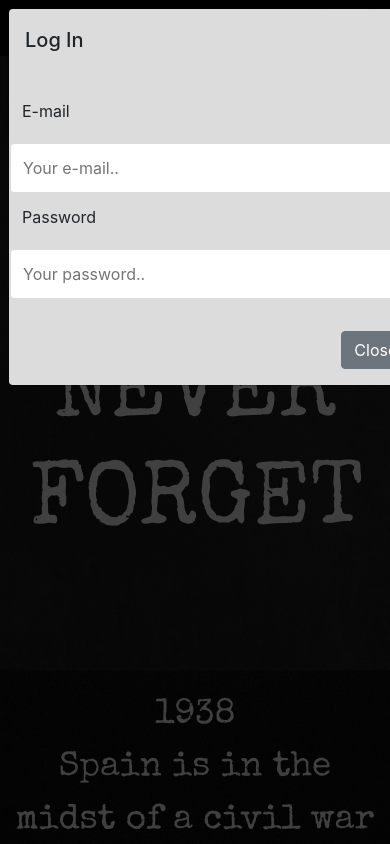
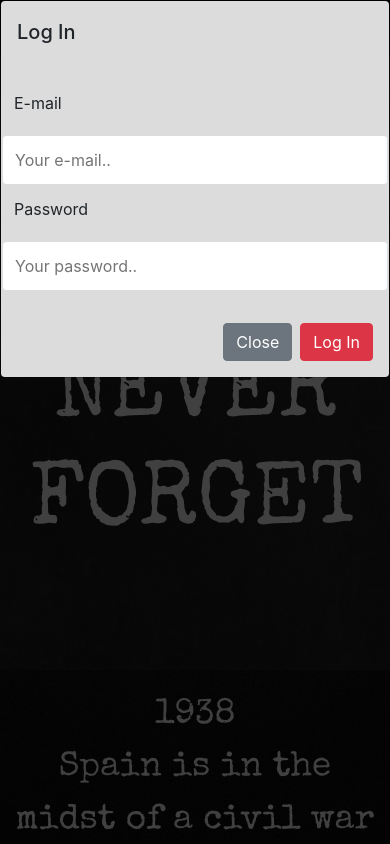
Before and after one commit to EstherGaldeano/Never_Forget, a PHP site: page /views/index.php in a window 390 px wide, after a click on "LOG IN". Run offline with PHP 8.4, Linux system fonts and the light colour scheme; some libraries are stand-ins or nearby versions.

Commit message:
modals login y registro responsive

```diff
--- a/Styles/Tindex.css
+++ b/Styles/Tindex.css
@@ -183,3 +183,30 @@ video.container-fluid{
 
   }
 }
+
+
+
+/* HACER MODALS LOGIN Y REGISTER RESPONSIVE
+Full screen Modal
+*/
+.fullscreen-modal .modal-dialog {
+    margin: 0;
+    margin-right: auto;
+    margin-left: auto;
+    width: 100%;
+  }
+  @media (min-width: 768px) {
+    .fullscreen-modal .modal-dialog {
+      width: 750px;
+    }
+  }
+  @media (min-width: 992px) {
+    .fullscreen-modal .modal-dialog {
+      width: 970px;
+    }
+  }
+  @media (min-width: 1200px) {
+    .fullscreen-modal .modal-dialog {
+       width: 1170px;
+    }
+  }
--- a/views/index.php
+++ b/views/index.php
@@ -50,8 +50,8 @@ include "../templates/master.php" ?>
     	</div>
 <!-- MODAL LOGIN -->
 
-<div class="modal fade" id="LoginModal" tabindex="-1" role="dialog" aria-labelledby="LoginModalLabel" aria-hidden="true">
-            <div class="modal-dialog modal-lg" role="document" style="width:500px;">
+<div class="modal fullscreen-modal fade" id="LoginModal" tabindex="-1" role="dialog" aria-labelledby="LoginModalLabel" aria-hidden="true">
+            <div class="modal-dialog modal-lg" role="document" style="">
                 <div class="modal-content">
                     <div class="modal-header">
                         <h5 class="modal-title" id="LoginModalLabel">Log In</h5>
@@ -93,8 +93,8 @@ include "../templates/master.php" ?>
             </div>
         </div>
         <!-- MODAL REGISTRE -->
-        <div class="modal fade" id="RegistreModal" tabindex="-1" role="dialog" aria-labelledby="RegistreModalLabel" aria-hidden="true">
-            <div class="modal-dialog modal-lg" role="document" style="width:500px;">
+        <div class="modal fullscreen-modal fade" id="RegistreModal" tabindex="-1" role="dialog" aria-labelledby="RegistreModalLabel" aria-hidden="true">
+            <div class="modal-dialog modal-lg" role="document" style="">
                 <div class="modal-content">
                 <div class="modal-header">
                     <h5 class="modal-title" id="RegistreModalLabel">Register</h5>
@@ -106,7 +106,7 @@ include "../templates/master.php" ?>
                                 <label for="name">Name</label>
                             </div>
                             <div class="col-75">
-                                <input type="text" id="name" name="name" placeholder="Your e-mail..">
+                                <input type="text" id="name" name="name" placeholder="Your name..">
                             </div>
                         </div>
                         <div class="row">
```
